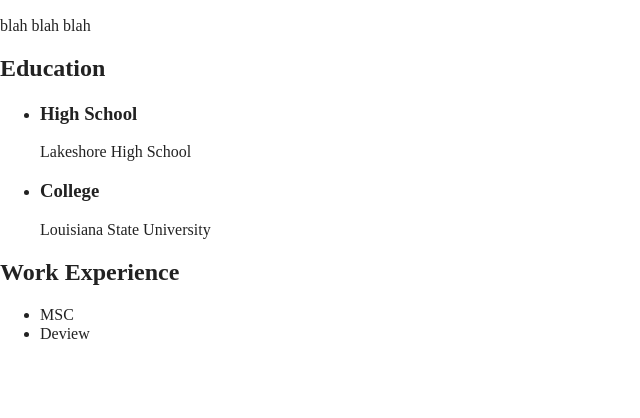
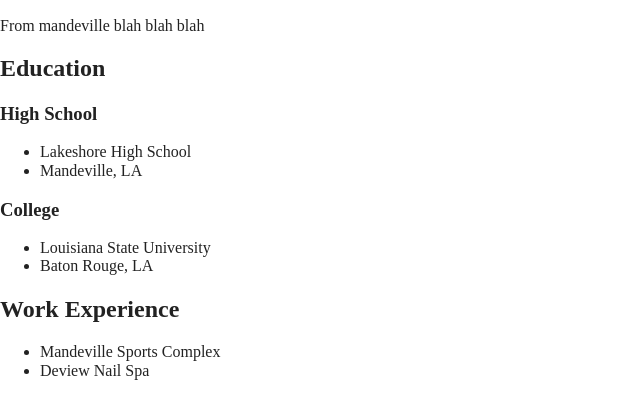
Before and after one commit to shannabaudierrr/HTML-Sectioning-Content, a website built with Parcel: page index.html in a window 1280 px wide. Shown: the part 110-528 px from the top of the page, without its empty margins (0-640 px from the left). Built offline with nearby package versions, Linux system fonts and the light colour scheme.

Commit message:
Format to Prof's Demo

```diff
--- a/index.html
+++ b/index.html
@@ -22,32 +22,32 @@
       <div>
         <h1>Shanna Baudier</h1>
         <h2>About</h2>
-            <p>blah blah blah</p>
       </div>
+      <p>From mandeville blah blah blah</p>
     </header>
     <main>
       <section>
         <h2>Education</h2>
+        <section>
+          <h3>High School</h3>
           <ul>
-               <section>
-                  <li>
-                     <h3>High School</h3>
-                  </li>
-                  <p>Lakeshore High School</p>
+            <li>Lakeshore High School</li>
+            <li>Mandeville, LA</li>
+          </ul>
         </section>
         <section>
-                  <li>
           <h3>College</h3>
-                  </li>
-                  <p>Louisiana State University</p>
+          <ul>
+            <li>Louisiana State University</li>
+            <li>Baton Rouge, LA</li>
+          </ul>
         </section>
-            </ul>
       </section>
       <section>
         <h2>Work Experience</h2>
         <ul>
-               <li>MSC</li>
-               <li>Deview</li>
+          <li>Mandeville Sports Complex</li>
+          <li>Deview Nail Spa</li>
         </ul>
       </section>
     </main>
```
Lines whose indentation alone changed are shown as unchanged.
